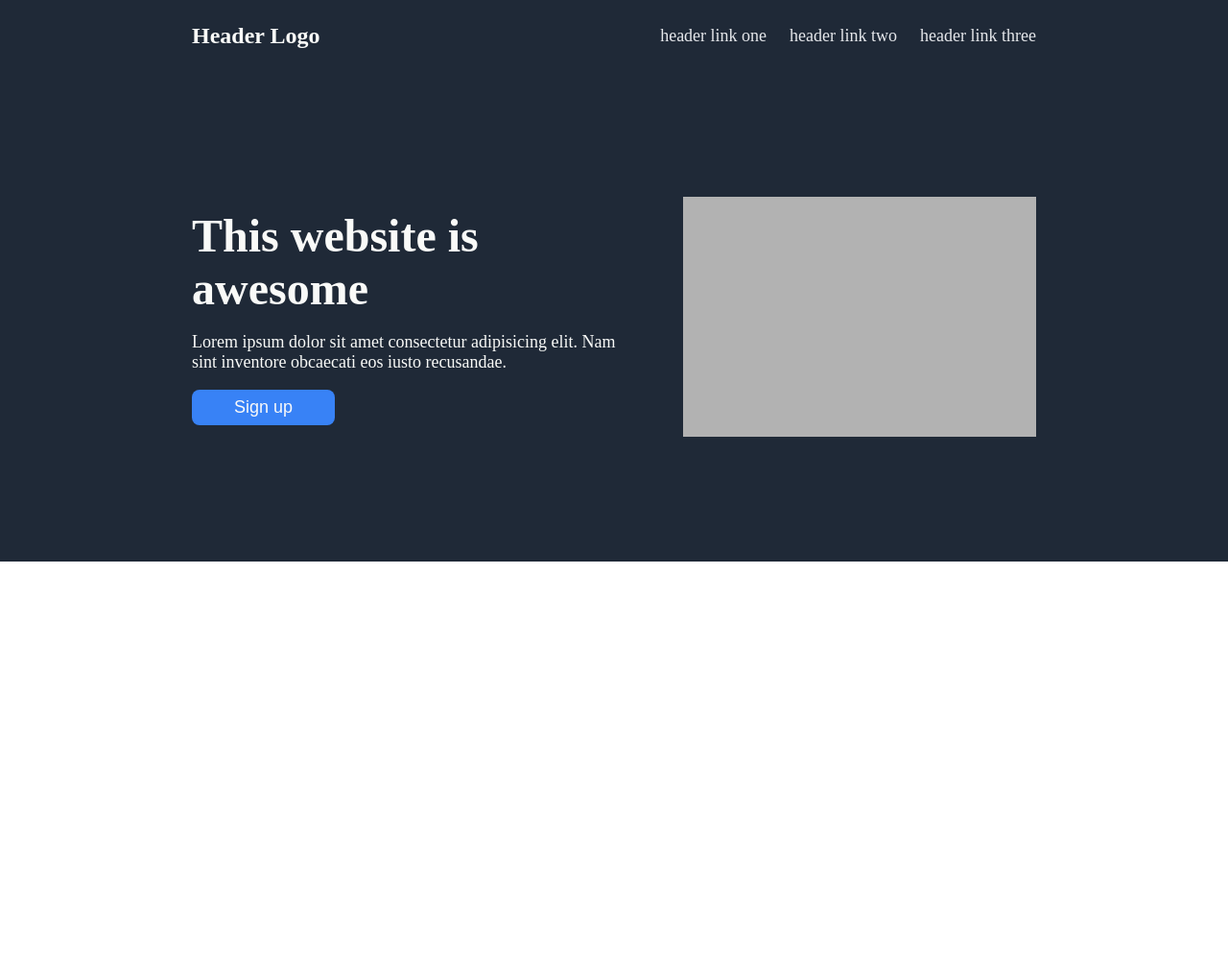
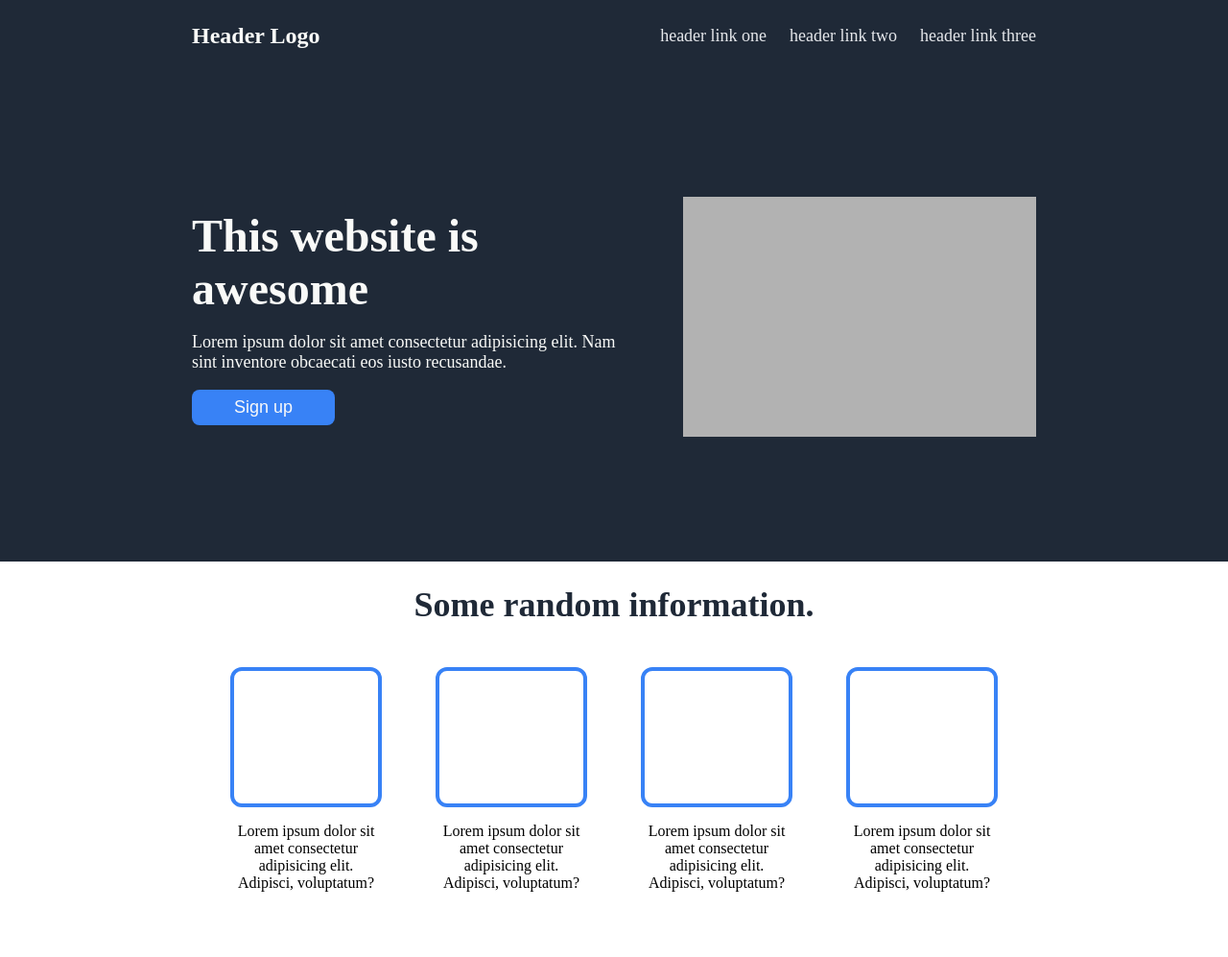
Before and after one commit to vincealejo/project_landing-page, a plain HTML site: page index.html in a window 1280 px wide. Shown: the whole page at 96% size. Before the commit the page ends 800 px from the top, so only its background shows below. Drawn offline with Linux system fonts and the light colour scheme.

Commit message:
Finish information section

```diff
--- a/index.html
+++ b/index.html
@@ -26,6 +26,27 @@
                 <div class="right"></div>
             </div>
         </section>
+        <section class="information">
+            <h3 class="heading">Some random information.</h3>
+            <div class="items">
+                <div class="item">
+                    <div class="placeholder"></div>
+                    <p>Lorem ipsum dolor sit amet consectetur adipisicing elit. Adipisci, voluptatum?</p>
+                </div>
+                <div class="item">
+                    <div class="placeholder"></div>
+                    <p>Lorem ipsum dolor sit amet consectetur adipisicing elit. Adipisci, voluptatum?</p>
+                </div>
+                <div class="item">
+                    <div class="placeholder"></div>
+                    <p>Lorem ipsum dolor sit amet consectetur adipisicing elit. Adipisci, voluptatum?</p>
+                </div>
+                <div class="item">
+                    <div class="placeholder"></div>
+                    <p>Lorem ipsum dolor sit amet consectetur adipisicing elit. Adipisci, voluptatum?</p>
+                </div>
+            </div>
+        </section>
     </main>
 </body>
 </html>
--- a/styles.css
+++ b/styles.css
@@ -4,7 +4,7 @@ ul {
     padding: 0;
 }
 
-h1, h2, body {
+h1, h2, h3, body {
     padding: 0;
     margin: 0;
 }
@@ -33,6 +33,8 @@ header {
     font-size: 18px;
     color: #e5e7eb;
 }
+
+/* Hero */
 
 .hero {
     background-color: #1f2937;
@@ -74,3 +76,42 @@ header {
     height: 100%;
     background-color: #b2b2b2;
 }
+
+/* Information */
+.information {
+    display: flex;
+    flex-direction: column;
+    gap: 12px;
+    padding: 24px 200px 52px 200px;
+}
+
+.information .heading {
+    font-size: 36px;
+    color: #1f2937;
+    font-weight: 900;
+    text-align: center;
+    margin-bottom: 32px;
+}
+
+.information .items {
+    display: flex;
+    justify-content: center;
+    gap: 64px;
+}
+
+.item {
+    width: 150px;
+    height: 250px;
+    display: flex;
+    flex-direction: column;
+    align-items: center;
+    text-align: center;
+
+}
+
+.item .placeholder {
+   height: 150px;
+   width: 150px;
+   border: 4px solid #3882f6;
+    border-radius: 12px;
+}
```
